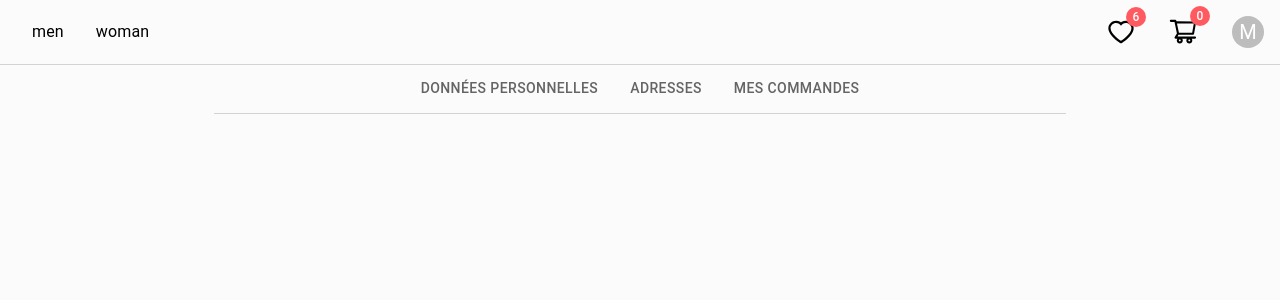
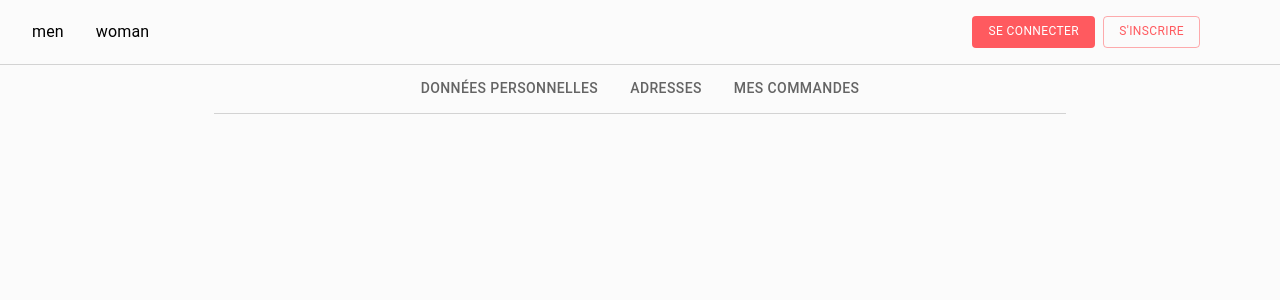
Before and after one commit to smail16/mern-stack-project, a React (Create React App) app: page /profile in a window 1280 px wide. Shown: the top 300 px of the page. Built offline with nearby package versions, Linux system fonts and the light colour scheme.

Commit message:
Update index.jsx

```diff
--- a/src/components/navBar/index.jsx
+++ b/src/components/navBar/index.jsx
@@ -25,8 +25,7 @@ const settings = ['Mes commandes', 'Profile']
 
 function NavBar({ activePage }) {
   const cart = useSelector((state) => state.cart)
-  const store = useStore()
-  console.log(store.getState())
+  const { isAuth } = useStore().getState()
   const products = useSelector((state) => state.products)
   const itemCount = cart.reduce((total, item) => total + Number(item.selectedQuantity), 0)
   const favouriteCount = products.filter((item) => item.isFavourite === true).length
@@ -36,7 +35,6 @@ function NavBar({ activePage }) {
   const [isMenuVisible, setIsMenuVisible] = useState(false)
   const theme = useTheme()
   const [isDrawerVisible, setIsDrawerVisible] = useState(false)
-  const isAuth = true
   const stylesNavBar = useCallback((isActiveItem) => styles(theme, isActiveItem), [theme])
 
   const RenderCategories = useCallback(
```
